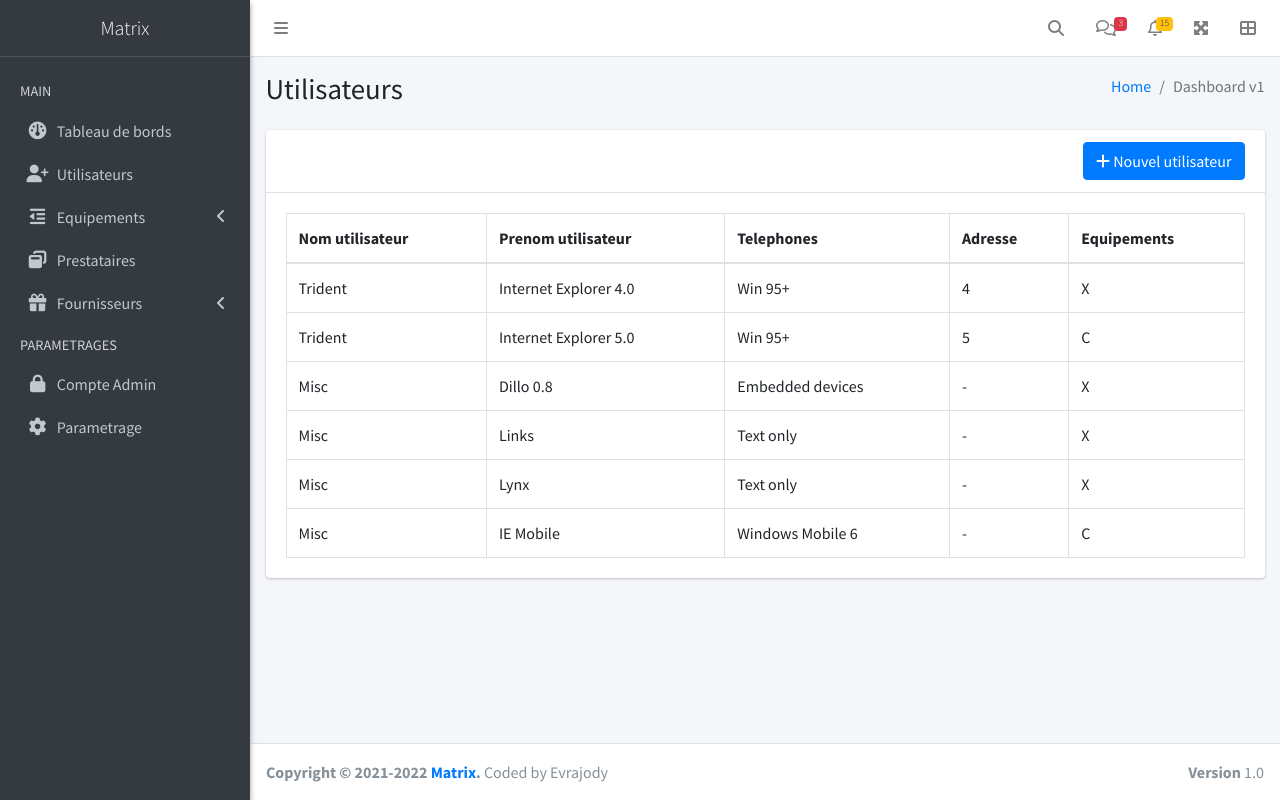
After one commit to Evrajody/matrix, a Symfony app: template templates/utilisateur/utilisateur.html.twig in a window 1280 px wide. The commit adds this page. Run offline with Twig, Linux system fonts and the light colour scheme; the template is opened without the code that fills it, so the values that code supplies are empty; some libraries are stand-ins or nearby versions.

Commit message:
Debut de gestion des utilisateurs

```diff
--- a/templates/components/sidebar.html.twig
+++ b/templates/components/sidebar.html.twig
@@ -16,14 +16,14 @@
 				<li class="nav-header">MAIN</li>
 
 				<li class="nav-item">
-					<a href="../widgets.html" class="nav-link">
+					<a href=" {{ path('main_dashboard') }} " class="nav-link">
 						<i class="nav-icon fa fa-dashboard" ></i>
 						<p> Tableau de bords </p>
 					</a>
 				</li>
 
 				<li class="nav-item">
-					<a href="../widgets.html" class="nav-link">
+					<a href="{{ path('utilisateur') }} " class="nav-link">
 					   <i class="nav-icon fa fa-user-plus"></i>
 						<p> Utilisateurs </p>
 					</a>
--- /dev/null
+++ b/templates/utilisateur/utilisateur.html.twig
@@ -0,0 +1,129 @@
+{% extends "base.html.twig" %}
+
+{% block title %}
+	Matrix - Utilisateurs
+{% endblock %}
+
+
+{% block cental_content %}
+
+	<!-- Content Wrapper. Contains page content -->
+	<div
+		class="content-wrapper">
+		<!-- Content Header (Page header) -->
+		<div class="content-header">
+			<div class="container-fluid">
+				<div class="row mb-2">
+					<div class="col-sm-6">
+						<h1 class="m-0">Utilisateurs</h1>
+					</div>
+					<!-- /.col -->
+					<div class="col-sm-6">
+						<ol class="breadcrumb float-sm-right">
+							<li class="breadcrumb-item">
+								<a href="#">Home</a>
+							</li>
+							<li class="breadcrumb-item active">Dashboard v1</li>
+						</ol>
+					</div>
+					<!-- /.col -->
+				</div>
+				<!-- /.row -->
+			</div>
+			<!-- /.container-fluid -->
+		</div>
+		<!-- /.content-header -->
+
+
+		<!-- Main content -->
+		<section class="content">
+
+			<div class="container-fluid">
+
+				<div class="row">
+
+					<div class="col-12">
+						<div class="card">
+							<div class="card-header text-right">
+								<a href="" class="btn btn-primary">   <i class="fa fa-plus" aria-hidden="true"></i> Nouvel utilisateur</a>
+							</div>
+							<!-- /.card-header -->
+							<div class="card-body">
+								<table id="example2" class="table table-bordered table-hover">
+									<thead>
+										<tr>
+											<th>Nom utilisateur</th>
+											<th>Prenom utilisateur</th>
+											<th>Telephones</th>
+											<th>Adresse</th>
+											<th>Equipements</th>
+										</tr>
+									</thead>
+									<tbody>
+										<tr>
+											<td>Trident</td>
+											<td>Internet
+												                      Explorer 4.0
+											</td>
+											<td>Win 95+</td>
+											<td>
+												4</td>
+											<td>X</td>
+										</tr>
+										<tr>
+											<td>Trident</td>
+											<td>Internet
+												                      Explorer 5.0
+											</td>
+											<td>Win 95+</td>
+											<td>5</td>
+											<td>C</td>
+										</tr>
+
+										<tr>
+											<td>Misc</td>
+											<td>Dillo 0.8</td>
+											<td>Embedded devices</td>
+											<td>-</td>
+											<td>X</td>
+										</tr>
+										<tr>
+											<td>Misc</td>
+											<td>Links</td>
+											<td>Text only</td>
+											<td>-</td>
+											<td>X</td>
+										</tr>
+										<tr>
+											<td>Misc</td>
+											<td>Lynx</td>
+											<td>Text only</td>
+											<td>-</td>
+											<td>X</td>
+										</tr>
+										<tr>
+											<td>Misc</td>
+											<td>IE Mobile</td>
+											<td>Windows Mobile 6</td>
+											<td>-</td>
+											<td>C</td>
+										</tr>
+									</tbody>
+								</table>
+							</div>
+							<!-- /.card-body -->
+						</div>
+					</div>
+
+				</div>
+
+			</div>
+
+		</section>
+		<!-- /.content -->
+
+	</div>
+	<!-- /.content-wrapper -->
+
+
+{% endblock %}
```
Also changed, not shown: src/Controller/UtilisateurController.php (added, +20 -0 lines), templates/dashboard/main_dashboard.html.twig (+116 -23 lines).
